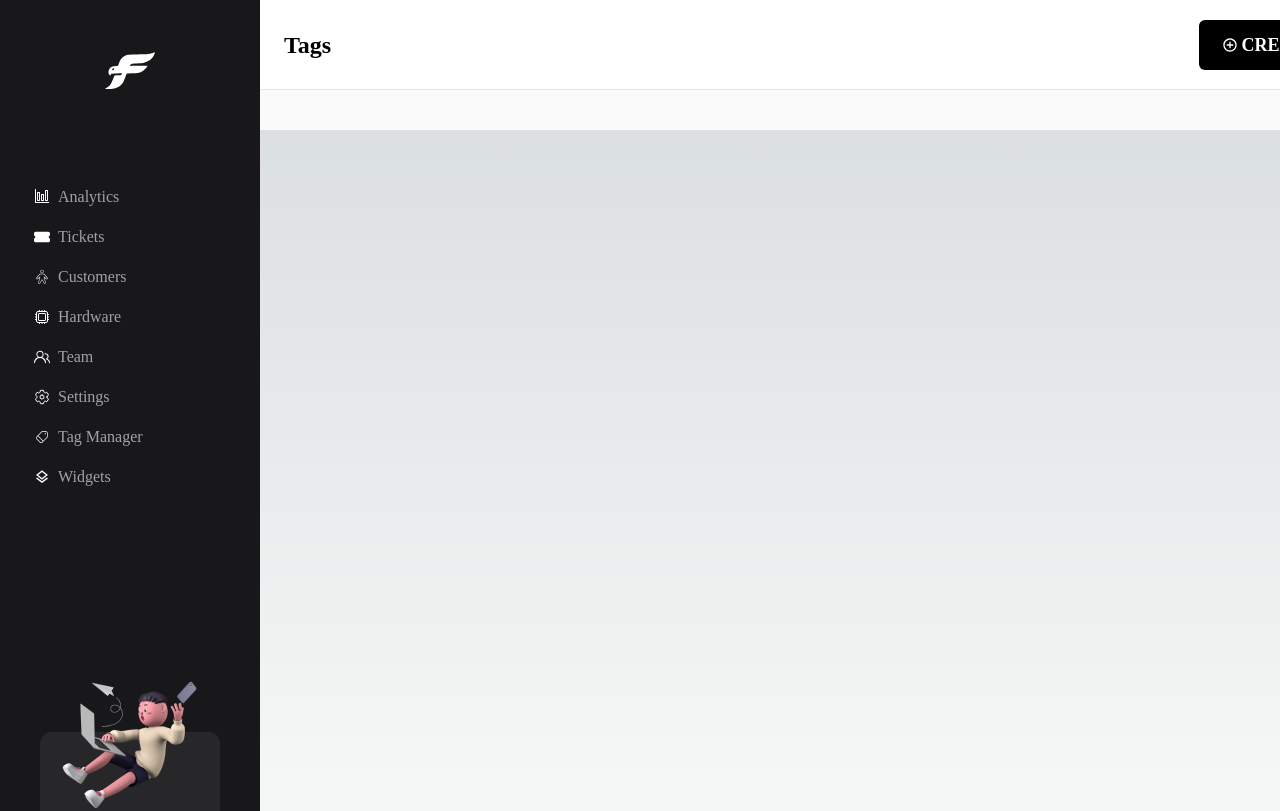
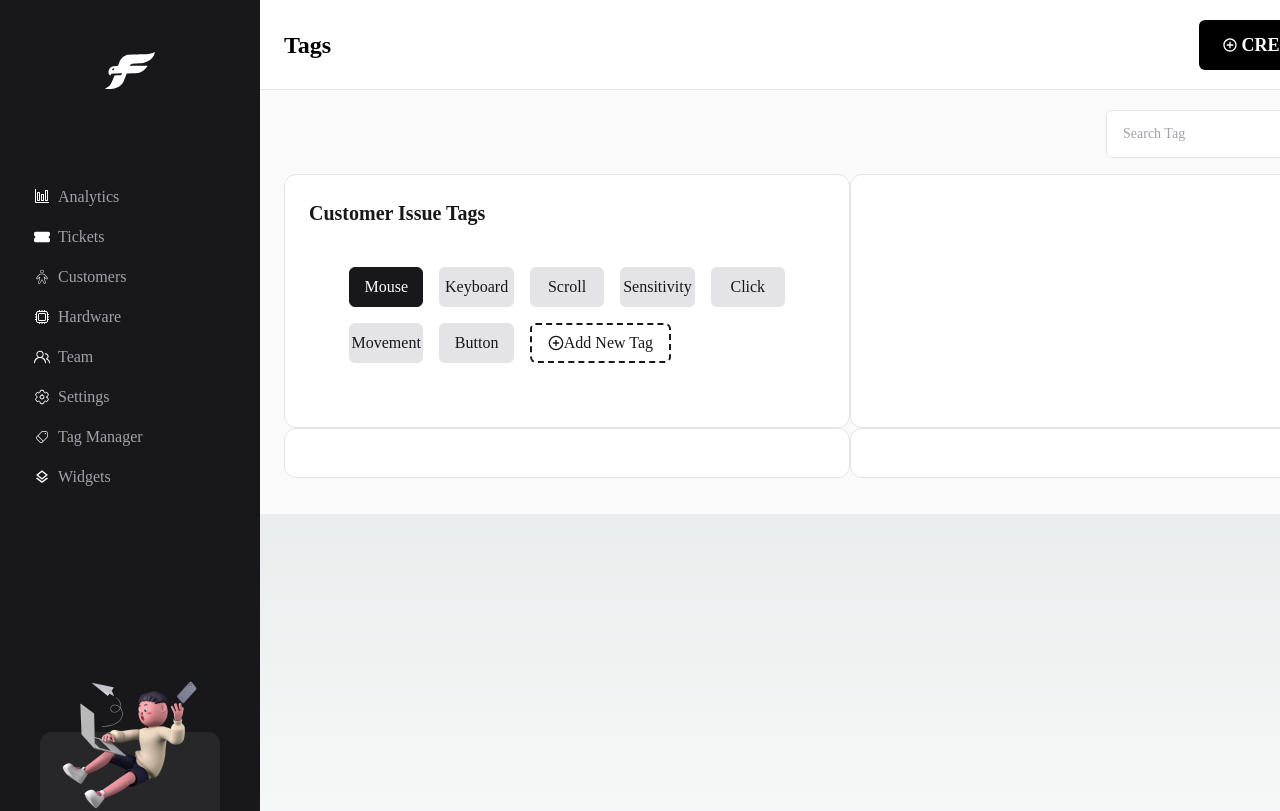
Before and after one commit to UnaizaZafar/next-rms, a Next.js app: page /tag-manager-page in a window 1280 px wide. Shown: the top 811 px of the page. Built offline with nearby package versions, Linux system fonts and the light colour scheme.

Commit message:
tagManager (inProgress)

```diff
--- a/components/tagManager.js
+++ b/components/tagManager.js
@@ -1,5 +1,6 @@
-import React from 'react'
+import React from "react";
 import { IoIosSearch } from "react-icons/io";
+import { FiPlusCircle } from "react-icons/fi";
 
 const tagManager = () => {
   return (
@@ -18,13 +19,55 @@ const tagManager = () => {
           </div>
         </div>
       </div>
-      <div className='grid grid-cols-2'>
-        <div className='w-137 h-118 rounded-xl border p-6 border-[#E4E4E7]'>
-            <h1 className='font-bold text-xl text-[#18181B]'>Customer Issue Tags</h1>
+      <div className="grid grid-cols-2 py-4 ">
+        <div className="w-31 h-118 rounded-xl bg-white border p-6  border-[#E4E4E7]">
+          <h1 className="font-bold text-xl text-[#18181B]">
+            Customer Issue Tags
+          </h1>
+          <div className="grid grid-cols-5 m-4 p-4">
+            <div className="w-21 h-10 rounded-md text-base font-normal border border-[#18181B] m-2 items-center justify-center flex py-3 px-4 text-white bg-[#18181B]">
+              Mouse
+            </div>
+            <div className="w-21 h-10 rounded-md border text-base font-normal border-[#E4E4E7] m-2 items-center justify-center flex py-3 px-4 text-[#18181B] bg-[#E4E4E7]">
+
+                Keyboard
+
+            </div>
+            <div className="w-21 h-10 rounded-md border text-base font-normal border-[#E4E4E7] m-2 items-center justify-center flex py-3 px-4 text-[#18181B] bg-[#E4E4E7]">
+
+                Scroll
+
+            </div>
+            <div className="w-21 h-10 rounded-md border text-base font-normal border-[#E4E4E7] m-2 items-center justify-center flex py-3 px-4 text-[#18181B] bg-[#E4E4E7]">
+
+                Sensitivity
+
+            </div>{" "}
+            <div className="w-21 h-10 rounded-md border text-base font-normal border-[#E4E4E7] m-2 items-center justify-center flex py-3 px-4 text-[#18181B] bg-[#E4E4E7]">
+
+                Click
+
+            </div>{" "}
+            <div className="w-21 h-10 rounded-md border text-base font-normal border-[#E4E4E7] m-2 items-center justify-center flex py-3 px-4 text-[#18181B] bg-[#E4E4E7]">
+
+                Movement
+
+            </div>
+            <div className="w-21 h-10 rounded-md border text-base font-normal border-[#E4E4E7] m-2 items-center justify-center flex py-3 px-4 text-[#18181B] bg-[#E4E4E7]">
+
+                Button
+
+            </div>
+            <div className=" w-max h-10 rounded-md border-2 border-dashed text-base font-normal border-[#18181B] m-2 items-center justify-center flex py-3 px-4 text-[#18181B] ">
+               <FiPlusCircle className='text-base'/>
+                Add New Tag
+
+            </div>
+          </div>
         </div>
-        <div className='w-137 h-118 rounded-xl border p-6 border-[#E4E4E7]'></div>
-        <div className='w-137 h-118 rounded-xl border p-6 border-[#E4E4E7]'></div>
-        <div className='w-137 h-118 rounded-xl border p-6 border-[#E4E4E7]'></div>
+        <div className=" w-137 h-118 rounded-xl bg-white border p-6 border-[#E4E4E7]"></div>
+        <div className=" w-137 h-118 rounded-xl bg-white border p-6 border-[#E4E4E7]"></div>
+        <div className=" w-137 h-118 rounded-xl bg-white border p-6 border-[#E4E4E7]"></div>
       </div>
     </>
   );
--- a/pages/tag-manager-page/index.js
+++ b/pages/tag-manager-page/index.js
@@ -1,7 +1,8 @@
 import React from 'react'
 import SideBar from '../../components/SideBar'
 import TopBar from '../../components/TopBar'
-import tagManager from '../../components/tagManager'
+import TagManager from '../../components/TagManager'
+
 
 
 const index = () => {
@@ -16,7 +17,7 @@ const index = () => {
             <TopBar heading='Tags'/>
           </div>
           <div className="py-5 px-6 bg-[#FAFAFA]">
-           <tagManager/>
+           <TagManager/>
           </div>
         </div>
       </div>
```
